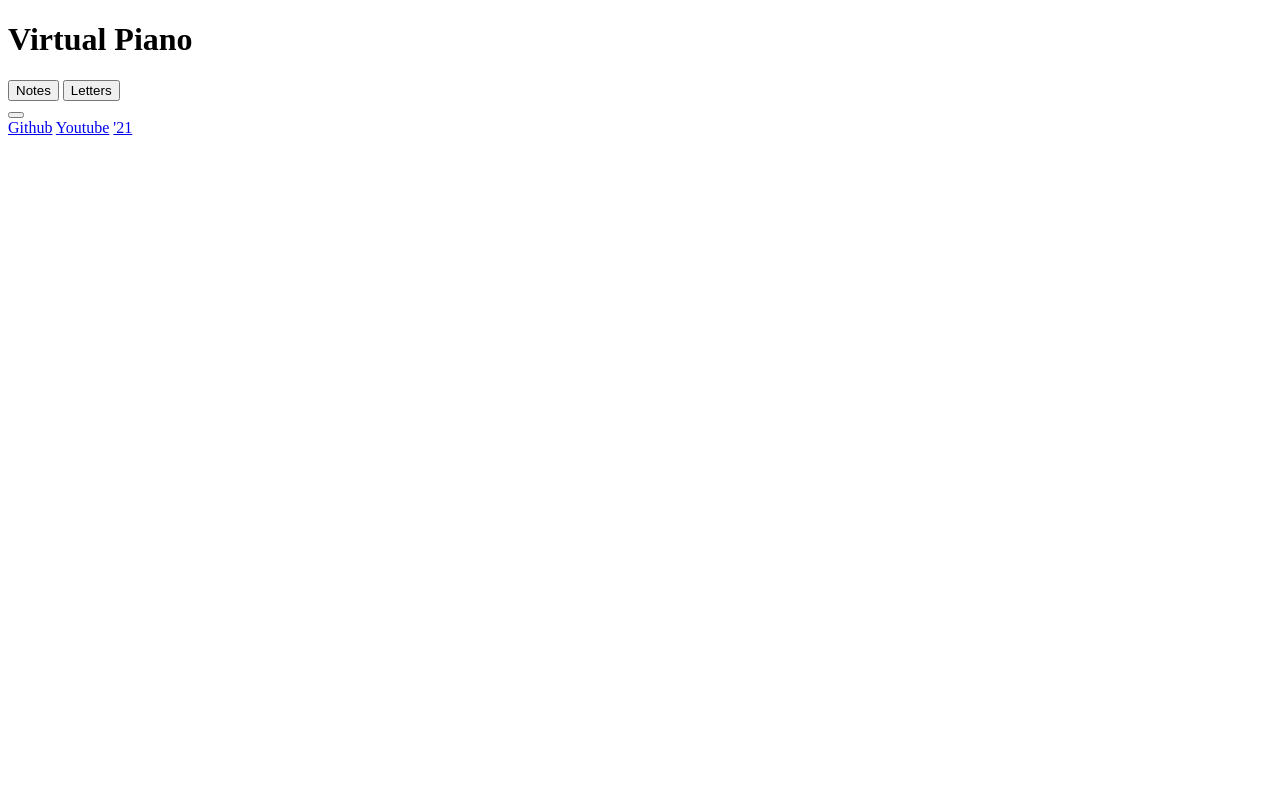
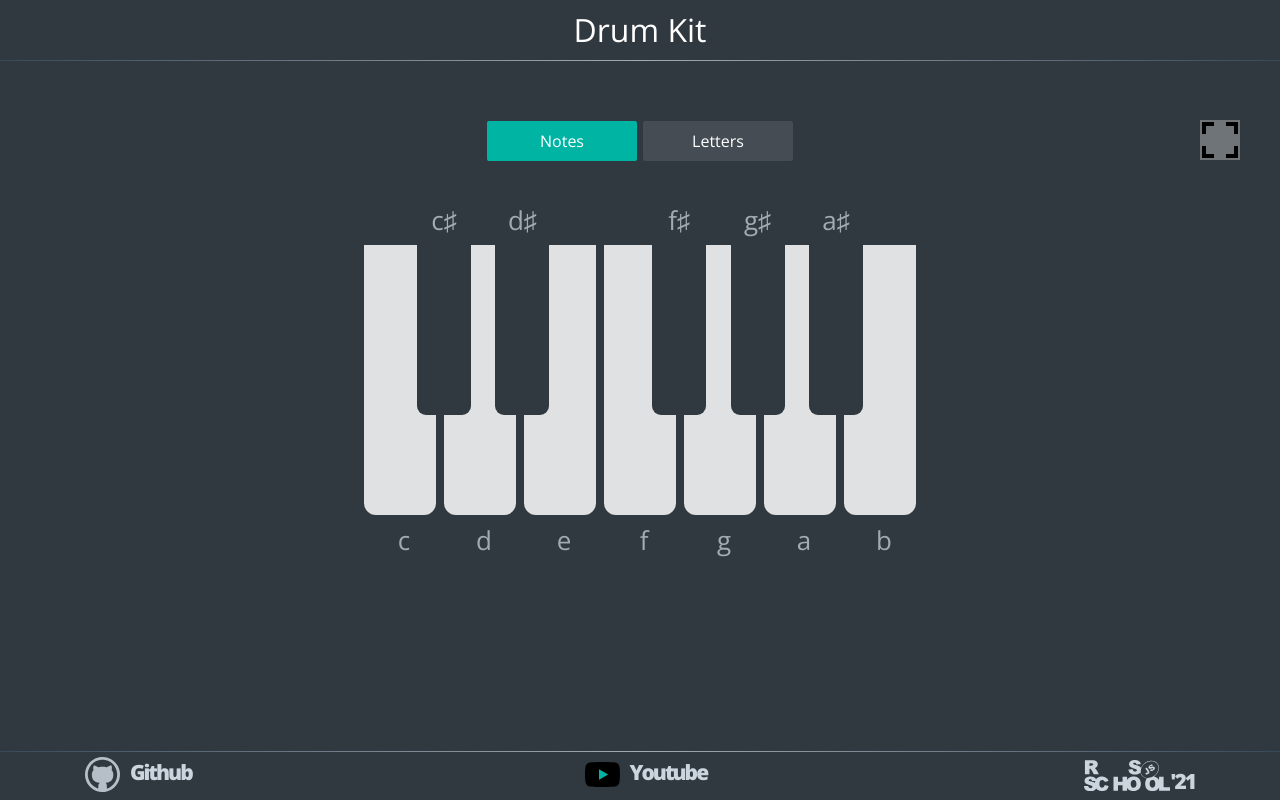
Before and after one commit to AnzhelikaMikulich/Virtual-Piano, a plain HTML site: page drum-kit/index.html in a window 1280 px wide. Drawn offline with nearby package versions, Linux system fonts and the light colour scheme.

Commit message:
feat: add fullscrean-button

```diff
--- a/drum-kit/index.html
+++ b/drum-kit/index.html
@@ -17,7 +17,7 @@
 
 	<body>
 		<header class="header">
-			<h1 class="header-title">Virtual Piano</h1>
+			<h1 class="header-title">Drum Kit</h1>
 		</header>
 		<main class="main">
 			<div class="btn-container">
--- a/drum-kit/script.js
+++ b/drum-kit/script.js
@@ -0,0 +1,15 @@
+const fullscreen = document.querySelector('.openfullscreen');
+const notes = document.querySelector('.btn-notes');
+const letters = document.querySelector('.btn-letters');
+const pianoKey = document.querySelectorAll('.piano-key');
+const piano = document.querySelector('.piano');
+
+fullscreen.addEventListener('click', changeScreen);
+
+function changeScreen() {
+	if (document.fullscreenElement === null) {
+		document.documentElement.requestFullscreen();
+	} else if (document.fullscreenEnabled) {
+		document.exitFullscreen();
+	}
+}
--- a/drum-kit/style.css
+++ b/drum-kit/style.css
@@ -0,0 +1,360 @@
+* {
+	padding: 0;
+	margin: 0;
+	box-sizing: border-box;
+	user-select: none;
+}
+a:focus {
+	outline: 0;
+}
+html {
+	background: #313940;
+}
+body {
+	min-height: 100vh;
+	background-color: #313940;
+	font-family: 'Open Sans', Arial, Helvetica, sans-serif;
+	background: #313940;
+	overflow-x: hidden;
+}
+.header {
+	text-align: center;
+	width: 100%;
+	border-bottom: 1px solid;
+	border-image-slice: 1;
+	border-image-source: linear-gradient(to left, #38495a, #a2abb3, #38495a);
+}
+.header-title {
+	line-height: 60px;
+	font-weight: 300;
+	color: #fff;
+}
+.main {
+	min-height: calc(100vh - 110px);
+	padding: 60px 10px 0;
+	display: flex;
+	flex-direction: column;
+	justify-content: flex-start;
+	align-items: space-between;
+	width: 100%;
+	max-width: 1140px;
+	margin: 0 auto;
+}
+.btn-container {
+	display: flex;
+	justify-content: space-between;
+	width: 306px;
+	height: 40px;
+	margin: 0 auto;
+	margin-bottom: 80px;
+}
+.btn {
+	width: 150px;
+	height: 40px;
+	padding: 0 10px;
+	background-color: #454c53;
+	border: 0;
+	border-radius: 2px;
+	font-family: 'Open Sans', sans-serif;
+	font-size: 16px;
+	font-weight: 300;
+	color: #fff;
+	outline: 0;
+	cursor: pointer;
+	transition: 0.3s;
+}
+.btn:not(.btn-active):hover {
+	background-color: #515961;
+}
+.btn:active {
+	background-color: #00c9b7;
+}
+.btn-active {
+	background-color: #00b4a4;
+}
+.btn-active:hover {
+	background-color: #00c9b7;
+}
+.piano {
+	position: relative;
+	display: flex;
+	justify-content: space-between;
+	width: 100%;
+	height: 270px;
+	max-width: 560px;
+	margin: 0 auto 60px;
+}
+.piano-key {
+	position: relative;
+	width: 80px;
+	height: 270px;
+	background-color: rgba(255, 255, 255, 0.85);
+
+	margin: 4px;
+	border-radius: 0px 0px 12px 12px;
+	transition: 0.3s;
+	cursor: pointer;
+}
+.piano-key:hover {
+	background-color: #fff;
+}
+.keys-sharp {
+	position: absolute;
+	top: 0;
+	bottom: 0;
+	left: 53px;
+	right: 53px;
+	display: flex;
+	justify-content: space-between;
+	pointer-events: none;
+}
+.piano-key.sharp {
+	width: 54px;
+	height: 170px;
+	background-color: #313940;
+	border: 0;
+	border-radius: 0px 0px 9px 9px;
+	top: 0;
+	z-index: 3;
+	pointer-events: auto;
+	transform-origin: center top;
+}
+.piano-key.piano-key-active,
+.piano-key.sharp.piano-key-active {
+	transform: scale(0.96);
+	background-color: #00c9b7;
+	transition: ease-out 0.3s;
+}
+.piano-key.sharp.piano-key-active {
+	background-color: #313940;
+	opacity: 0.9;
+}
+
+.piano-key.none {
+	background-color: transparent;
+	border: 0;
+	border-radius: 0;
+	pointer-events: none;
+}
+.piano-key::before,
+.piano-key::after {
+	content: attr(data-note);
+	position: absolute;
+	width: 40px;
+	height: 40px;
+	font-size: 26px;
+	line-height: 40px;
+	text-align: center;
+	color: #a2abb3;
+	bottom: -45px;
+	left: 20px;
+	transition: 0.3s;
+	pointer-events: none;
+}
+.piano-key::after {
+	display: none;
+	content: attr(data-letter);
+	pointer-events: none;
+}
+.piano-key:hover::before,
+.piano-key:hover::after {
+	color: #d7dfe6;
+}
+
+.sharp:active {
+	border-top: 0;
+}
+
+.piano-key.sharp::before,
+.piano-key.sharp::after {
+	bottom: 175px;
+	left: 7px;
+}
+.piano-key.letter::before {
+	display: none;
+}
+.piano-key.letter::after {
+	display: block;
+}
+.piano-key-letter::before {
+	content: attr(data-letter);
+	pointer-events: none;
+}
+
+.piano-key-remove-mouse:active::before {
+	color: #a2abb3;
+}
+
+.piano-key-active-pseudo:hover::after,
+.piano-key-active-pseudo:hover::before,
+.piano-key-active::after,
+.piano-key-active::before {
+	color: #00b4a4;
+}
+
+.fullscreen {
+	position: fixed;
+	top: 120px;
+	right: 40px;
+	width: 40px;
+	height: 40px;
+	background-color: rgba(255, 255, 255, 0.3);
+	border: 0;
+	outline: 0;
+	background-size: contain;
+	transition: 0.3s;
+	cursor: pointer;
+	background-image: url('assets/svg/fullscreen-open.svg');
+}
+.fullscreen:hover {
+	background-color: rgba(255, 255, 255, 0.5);
+}
+:-webkit-full-screen .fullscreen {
+	background-image: url('assets/svg/fullscreen-exit.svg');
+}
+.footer {
+	border-top: 1px solid;
+	border-image-slice: 1;
+	border-image-source: linear-gradient(to left, #38495a, #a2abb3, #38495a);
+}
+.footer-container {
+	padding: 0 15px;
+	display: flex;
+	justify-content: space-between;
+	align-items: center;
+	width: 100%;
+	max-width: 1140px;
+	margin: 0 auto;
+}
+.github_block {
+	display: flex;
+	flex-direction: column;
+}
+.github {
+	display: block;
+	width: 120px;
+	height: 45px;
+	padding-left: 45px;
+	background-image: url('assets/svg/github.svg');
+	background-size: 35px;
+	background-repeat: no-repeat;
+	background-position: left center;
+	line-height: 45px;
+	color: #cbd5de;
+	font-size: 16px;
+	font-family: 'Open Sans', sans-serif;
+	transition: 0.3s;
+	text-decoration: none;
+}
+.githubname {
+	font-size: 21px;
+	letter-spacing: -2px;
+	color: #cbd5de;
+	line-height: 0.9;
+	font-weight: bold;
+	text-decoration: none;
+}
+.github:hover {
+	transform: scale(1.1);
+}
+.youtube {
+	display: block;
+	width: 120px;
+	height: 45px;
+	padding-left: 45px;
+	background-image: url('assets/svg/youtube.svg');
+	background-size: 35px;
+	background-repeat: no-repeat;
+	background-position: left center;
+	line-height: 45px;
+	color: #cbd5de;
+	font-size: 16px;
+	font-family: 'Open Sans', sans-serif;
+	transition: 0.3s;
+	text-decoration: none;
+}
+.youtube:hover {
+	transform: scale(1.1);
+}
+.rss {
+	display: block;
+	position: relative;
+	font-family: 'Open Sans', sans-serif;
+	width: 86px;
+	height: 32px;
+	background-image: url('assets/svg/rss.svg');
+	background-size: contain;
+	background-repeat: no-repeat;
+	background-position: left center;
+	padding-right: 111px;
+}
+.rss-year {
+	position: absolute;
+	bottom: 0;
+	right: 0;
+	font-size: 21px;
+	letter-spacing: -2px;
+	color: #cbd5de;
+	line-height: 0.9;
+	font-weight: bold;
+	transition: 0.3s;
+}
+.rss:hover {
+	transform: scale(1.1);
+	transition: 0.3s;
+}
+@media (max-width: 768px) {
+	.fullscreen {
+		top: 10px;
+		right: 20px;
+		width: 40px;
+		height: 40px;
+	}
+}
+@media (max-width: 600px) {
+	.main {
+		padding-top: 40px;
+	}
+	.piano {
+		width: 310px;
+		height: 160px;
+	}
+	.piano-key {
+		width: 44px;
+		height: 160px;
+		border-radius: 0px 0px 8px 8px;
+		border: 2px solid #313940;
+	}
+	.keys-sharp {
+		left: 26px;
+		right: 26px;
+	}
+	.piano-key.sharp {
+		width: 36px;
+		height: 100px;
+		border-radius: 0px 0px 6px 6px;
+	}
+	.piano-key::before,
+	.piano-key::after {
+		width: 30px;
+		height: 30px;
+		font-size: 22px;
+		bottom: -35px;
+		left: 7px;
+		font-size: 22px;
+	}
+	.piano-key.sharp::before,
+	.piano-key.sharp::after {
+		bottom: 115px;
+		left: 3px;
+	}
+	.btn-container {
+		width: 244px;
+		height: 40px;
+		margin-bottom: 80px;
+	}
+	.btn {
+		width: 120px;
+		height: 40px;
+	}
+}
```
